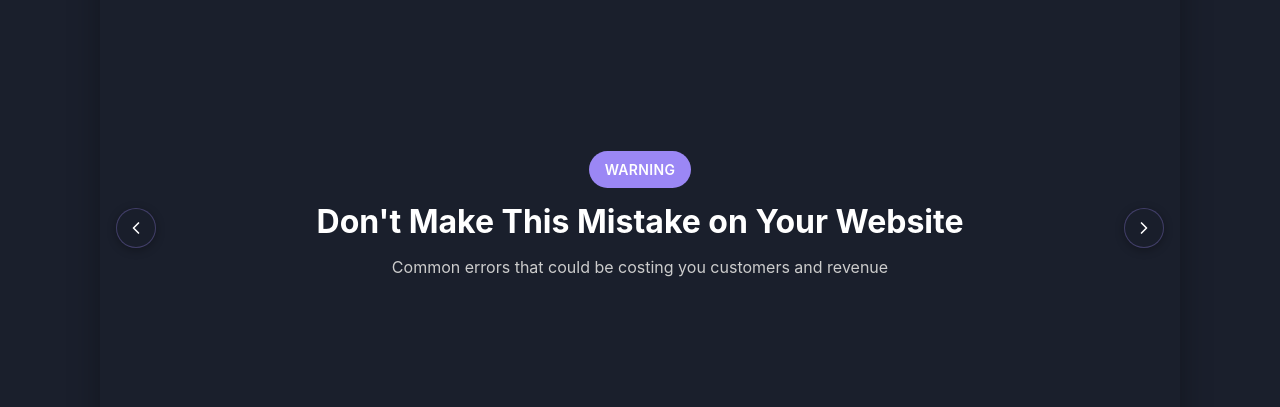
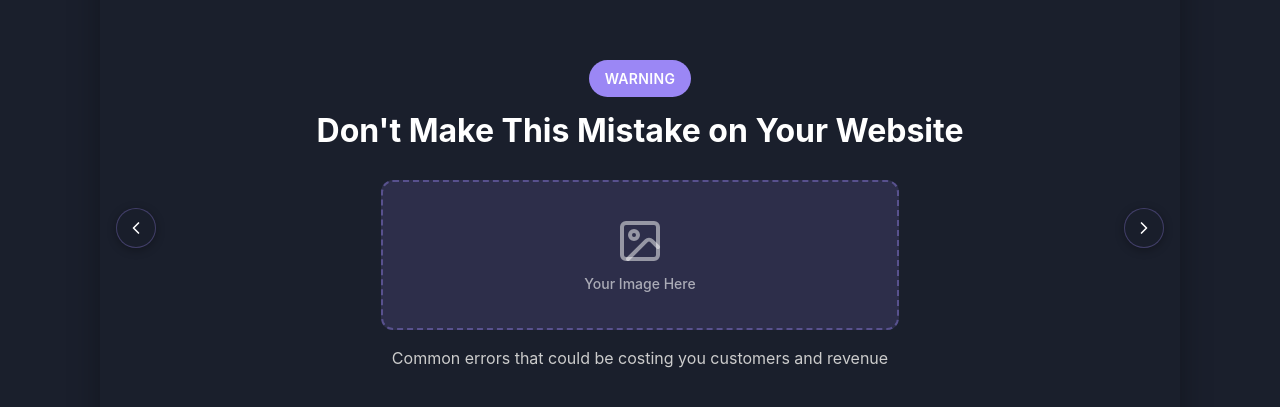
Before and after one commit to hanisten005/slidecraft-essence, a React (Vite) app: page / in a window 1280 px wide. Shown: the part 872-1279 px from the top of the page. Built offline with nearby package versions, Linux system fonts and the light colour scheme; a web font is replaced by a local one.

Commit message:
Improve slideshow design
Add image placeholder and refine background to enhance visual appeal and image prominence.  The updated slideshow will feature a strategically placed image placeholder and a background design consistent with webwinddigital.com's aesthetic.

```diff
--- a/src/components/TikTokSlideshow.tsx
+++ b/src/components/TikTokSlideshow.tsx
@@ -1,6 +1,6 @@
 
 import { useState, useEffect } from 'react';
-import { ChevronLeft, ChevronRight, Check, X } from 'lucide-react';
+import { ChevronLeft, ChevronRight, Check, X, Image } from 'lucide-react';
 
 const TikTokSlideshow = () => {
   const [activeSlide, setActiveSlide] = useState(0);
@@ -36,6 +36,10 @@ const TikTokSlideshow = () => {
           <h1 className="slide-title animate-slide-up">
             Don't Make This Mistake on Your Website
           </h1>
+          <div className="image-placeholder">
+            <Image className="placeholder-icon" />
+            <span className="placeholder-text">Your Image Here</span>
+          </div>
           <p className="slide-description animate-slide-up">
             Common errors that could be costing you customers and revenue
           </p>
@@ -56,6 +60,10 @@ const TikTokSlideshow = () => {
               <span className="screen-label">Clean UI</span>
             </div>
           </div>
+          <div className="image-placeholder secondary">
+            <Image className="placeholder-icon" />
+            <span className="placeholder-text">Example Screenshot</span>
+          </div>
           <p className="slide-description">
             Websites overloaded with features, animations, and clutter lead to slow load times,
             bad UX, and high bounce rates.
@@ -67,6 +75,10 @@ const TikTokSlideshow = () => {
       <div className={`slide ${activeSlide === 2 ? 'active' : ''}`}>
         <div className="slide-content">
           <h2 className="slide-title">What to Do Instead</h2>
+          <div className="image-placeholder">
+            <Image className="placeholder-icon" />
+            <span className="placeholder-text">Clean Design Example</span>
+          </div>
           <div className="point-list">
             <div className="point-item">
               <Check className="point-icon" />
@@ -93,6 +105,10 @@ const TikTokSlideshow = () => {
       {/* Slide 4 - Inspirational Quote */}
       <div className={`slide ${activeSlide === 3 ? 'active' : ''} bg-gradient-elegant`}>
         <div className="slide-content">
+          <div className="image-placeholder centered">
+            <Image className="placeholder-icon" />
+            <span className="placeholder-text">Inspirational Image</span>
+          </div>
           <div className="quote animate-fade-in">
             "Simplicity is the ultimate sophistication."
           </div>
@@ -105,7 +121,13 @@ const TikTokSlideshow = () => {
         <div className="slide-content">
           <div className="pill animate-slide-up">BONUS TIP</div>
           <h2 className="slide-title">The 80/20 Rule</h2>
-          <div className="pie-chart"></div>
+          <div className="flex-container">
+            <div className="pie-chart"></div>
+            <div className="image-placeholder small">
+              <Image className="placeholder-icon" />
+              <span className="placeholder-text">Data Visualization</span>
+            </div>
+          </div>
           <p className="pie-label">
             <span className="highlight-text">80%</span> of impact comes from <span className="highlight-text">20%</span> of elements
           </p>
@@ -121,6 +143,10 @@ const TikTokSlideshow = () => {
           <h2 className="slide-title animate-scale-in">
             Don't Lose Customers
           </h2>
+          <div className="image-placeholder large">
+            <Image className="placeholder-icon" />
+            <span className="placeholder-text">Your Brand Here</span>
+          </div>
           <p className="slide-description animate-fade-in">
             Contact us for a custom website at an affordable price!
           </p>
--- a/src/index.css
+++ b/src/index.css
@@ -151,6 +151,11 @@
 .slide-content {
   max-width: 90%;
   margin: 0 auto;
+  display: flex;
+  flex-direction: column;
+  align-items: center;
+  justify-content: center;
+  height: 100%;
 }
 
 .pill {
@@ -190,6 +195,70 @@
   transform: translateY(10px);
   animation: slide-up 0.6s ease-out forwards;
   animation-delay: 0.7s;
+}
+
+/* Image placeholder styling */
+.image-placeholder {
+  width: 80%;
+  height: 200px;
+  background: rgba(155, 135, 245, 0.15);
+  border: 2px dashed rgba(155, 135, 245, 0.4);
+  border-radius: 12px;
+  display: flex;
+  flex-direction: column;
+  align-items: center;
+  justify-content: center;
+  margin: 1.5rem auto;
+  transition: all 0.3s ease;
+  opacity: 0;
+  transform: translateY(10px);
+  animation: slide-up 0.6s ease-out forwards;
+  animation-delay: 0.6s;
+}
+
+.image-placeholder:hover {
+  background: rgba(155, 135, 245, 0.25);
+  box-shadow: 0 4px 20px rgba(155, 135, 245, 0.2);
+}
+
+.image-placeholder.secondary {
+  background: rgba(214, 188, 250, 0.1);
+  border: 2px dashed rgba(214, 188, 250, 0.3);
+}
+
+.image-placeholder.centered {
+  margin: 0 auto 1.5rem;
+}
+
+.image-placeholder.small {
+  width: 45%;
+  height: 150px;
+}
+
+.image-placeholder.large {
+  width: 90%;
+  height: 250px;
+}
+
+.placeholder-icon {
+  width: 48px;
+  height: 48px;
+  color: rgba(255, 255, 255, 0.5);
+  margin-bottom: 0.5rem;
+}
+
+.placeholder-text {
+  font-size: 0.875rem;
+  color: rgba(255, 255, 255, 0.6);
+  font-weight: 500;
+}
+
+.flex-container {
+  display: flex;
+  align-items: center;
+  justify-content: space-between;
+  width: 100%;
+  margin: 1rem 0;
 }
 
 .quote {
@@ -331,14 +400,13 @@
 }
 
 .pie-chart {
-  width: 180px;
-  height: 180px;
+  width: 150px;
+  height: 150px;
   border-radius: 50%;
   background: conic-gradient(
     #9b87f5 20%,
     rgba(155, 135, 245, 0.3) 0
   );
-  margin: 2rem auto;
   position: relative;
   opacity: 0;
   transform: scale(0.9);
@@ -376,7 +444,7 @@
   display: flex;
   width: 100%;
   height: 40%;
-  margin: 1rem 0 2rem;
+  margin: 1rem 0 1rem;
 }
 
 .screen-half {
@@ -495,12 +563,25 @@
   }
 
   .pie-chart {
-    width: 150px;
-    height: 150px;
-    margin: 1.5rem auto;
+    width: 120px;
+    height: 120px;
+    margin: 1rem auto;
   }
 
   .quote {
     font-size: 1.5rem;
   }
+
+  .image-placeholder {
+    height: 150px;
+    margin: 1rem auto;
+  }
+
+  .image-placeholder.large {
+    height: 180px;
+  }
+
+  .image-placeholder.small {
+    height: 100px;
+  }
 }
```
